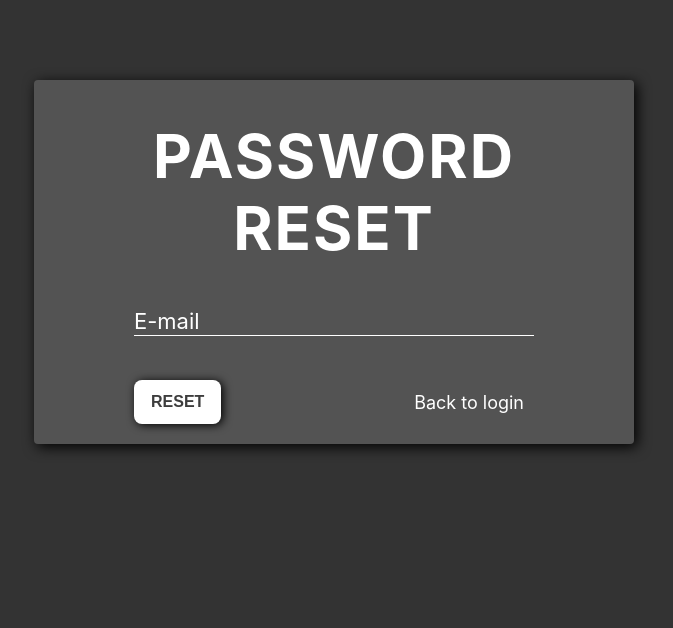
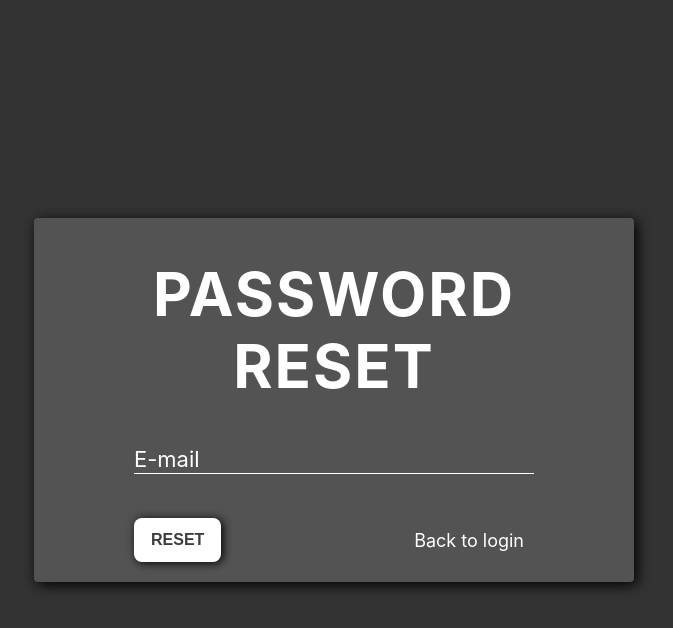
Before and after one commit to MateuszMalec1611/TSC-Tic-Tac-Toe, a React (Create React App) app: page /#/forgot-password in a window 1280 px wide. Shown: the top 628 px of the page, without its empty margins (306-979 px from the left). Built offline with nearby package versions, Linux system fonts and the light colour scheme; no server answers.

Commit message:
feat: center card

```diff
--- a/src/components/Card/styles.ts
+++ b/src/components/Card/styles.ts
@@ -2,7 +2,6 @@ import styled from 'styled-components';
 
 export const Card = styled.div`
     padding: 20px;
-    margin-top: 80px;
     display: flex;
     justify-content: center;
     width: 100%;
--- a/src/pages/Menu/styles.ts
+++ b/src/pages/Menu/styles.ts
@@ -11,7 +11,6 @@ export const ButtonsBox = styled.div`
     align-items: center;
     width: 160px;
 `;
-
 export const Button = styled.button`
     padding: 5px 0;
     margin-top: 26px;
--- a/src/pages/TicTacToeVsAI/TicTacToeVsAI.tsx
+++ b/src/pages/TicTacToeVsAI/TicTacToeVsAI.tsx
@@ -82,7 +82,6 @@ const TicTacToeVsAI = () => {
                 type: TicTacToeActionType.UPDATE_USER_DATA,
                 payload: updatedUserData,
             });
-            console.log(`modal`);
             modalHandler(true);
         } catch (err: any) {
             alert(err.message);
--- a/src/styles.ts
+++ b/src/styles.ts
@@ -8,4 +8,6 @@ export const Container = styled.div`
 export const Wrapper = styled.div`
     display: flex;
     justify-content: center;
+    align-items: center;
+    min-height: 100vh;
 `;
```
